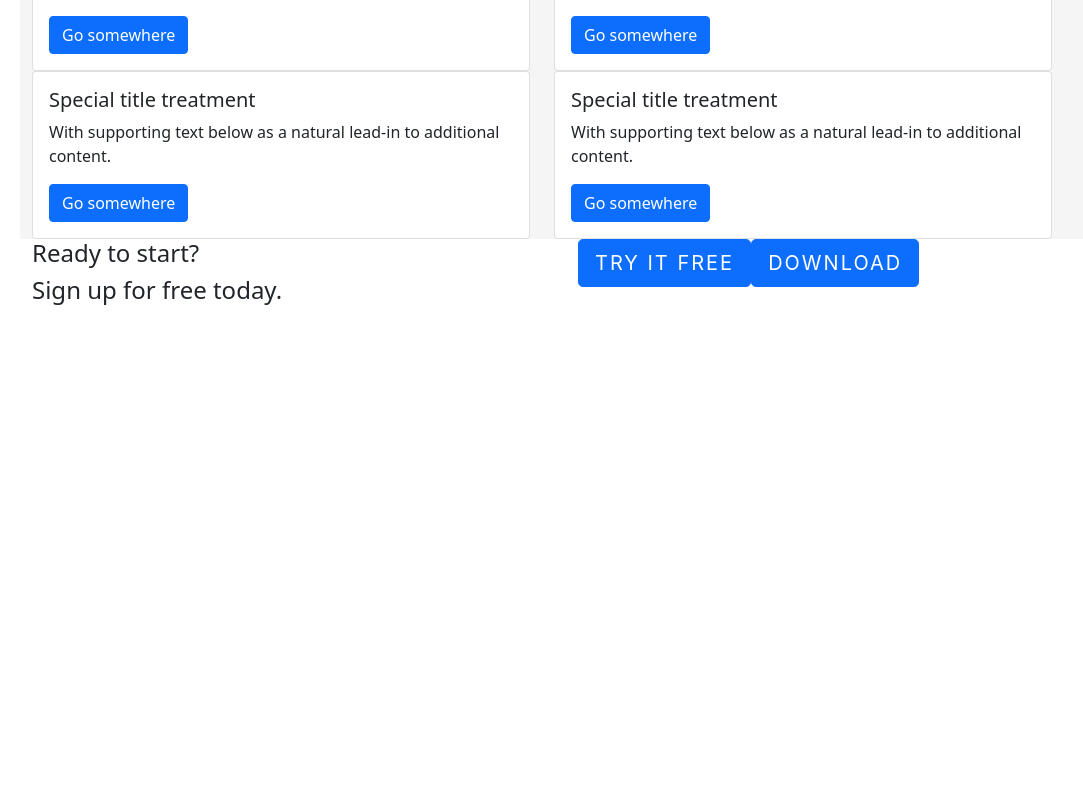
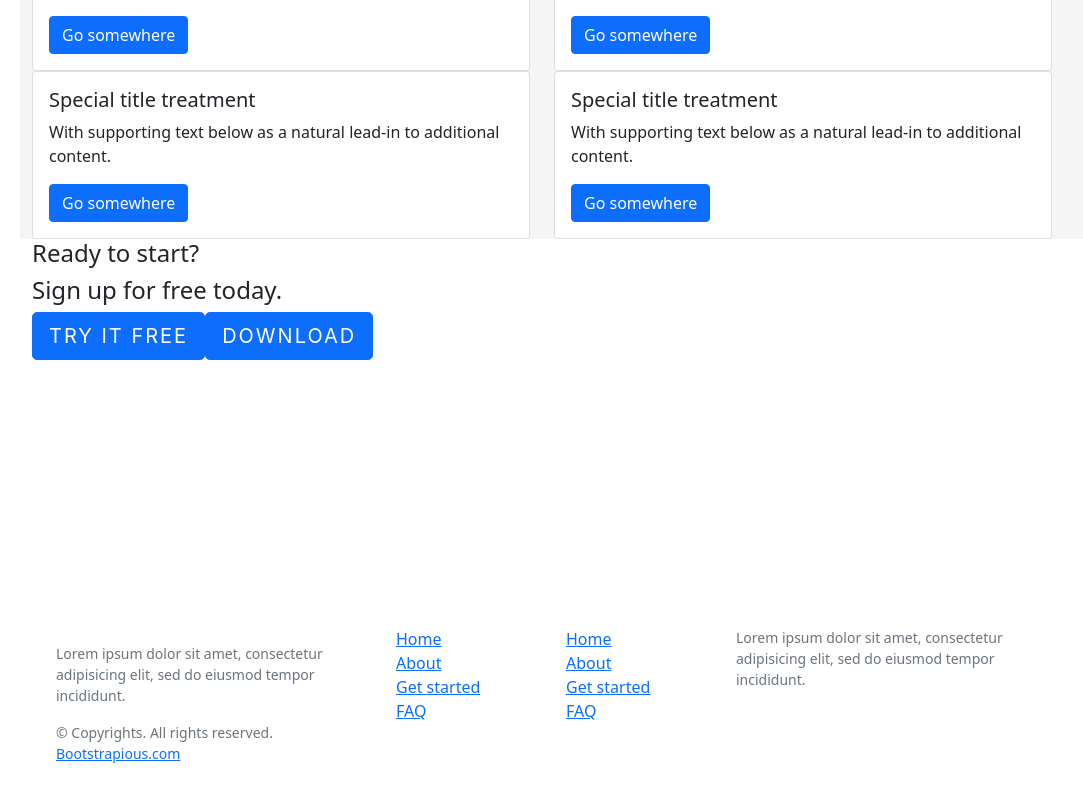
Before and after one commit to jameslock86/takehometests, a Next.js app in the folder ionictest/: page / in a window 1280 px wide. Shown: the part 814-1614 px from the top of the page, without its empty margins (62-1145 px from the left). Before the commit the page ends 1126 px from the top, so only its background shows below. Built offline with nearby package versions, Linux system fonts and the light colour scheme.

Commit message:
adding the footer section into the site

```diff
--- a/ionictest/pages/index.js
+++ b/ionictest/pages/index.js
@@ -83,6 +83,7 @@ export default function Home(initialData) {
 
   </Row>
   <Row>
+    <div className="cta">
   <Col>
     <div>
       <h4>Ready to start?</h4>
@@ -100,7 +101,49 @@ export default function Home(initialData) {
         </Button>
       </div>
     </div>
+
     </Col>
+  </div>
+  </Row>
+  <Row>
+  <div className="d-flex flex-column h-100">
+
+<footer className="w-100 py-4 flex-shrink-0">
+    <div className="container py-4">
+        <div className="row gy-4 gx-5">
+            <div className="col-lg-4 col-md-6">
+                <h5 className="h1 text-white">FB.</h5>
+                <p className="small text-muted">Lorem ipsum dolor sit amet, consectetur adipisicing elit, sed do eiusmod tempor incididunt.</p>
+                <p className="small text-muted mb-0">&copy; Copyrights. All rights reserved. <a className="text-primary" href="#">Bootstrapious.com</a></p>
+            </div>
+            <div className="col-lg-2 col-md-6">
+                <h5 className="text-white mb-3">Quick links</h5>
+                <ul className="list-unstyled text-muted">
+                    <li><a href="#">Home</a></li>
+                    <li><a href="#">About</a></li>
+                    <li><a href="#">Get started</a></li>
+                    <li><a href="#">FAQ</a></li>
+                </ul>
+            </div>
+            <div className="col-lg-2 col-md-6">
+                <h5 className="text-white mb-3">Quick links</h5>
+                <ul className="list-unstyled text-muted">
+                    <li><a href="#">Home</a></li>
+                    <li><a href="#">About</a></li>
+                    <li><a href="#">Get started</a></li>
+                    <li><a href="#">FAQ</a></li>
+                </ul>
+            </div>
+            <div className="col-lg-4 col-md-6">
+                <h5 className="text-white mb-3">Newsletter</h5>
+                <p className="small text-muted">Lorem ipsum dolor sit amet, consectetur adipisicing elit, sed do eiusmod tempor incididunt.</p>
+
+            </div>
+        </div>
+    </div>
+</footer>
+</div>
+
   </Row>
 
   </Container>
--- a/ionictest/styles/Home.modules.css
+++ b/ionictest/styles/Home.modules.css
@@ -10,10 +10,6 @@
     justify-content: center;
     align-items: center;
   }
-
-
-
-
 
   .navbar{
     background:transparent;
@@ -106,3 +102,6 @@ border:none;
     min-height: 400px;
     width: 100%;
   }
+.cta{
+  min-height: 300px;
+}
```
Lines whose indentation alone changed are shown as unchanged.
